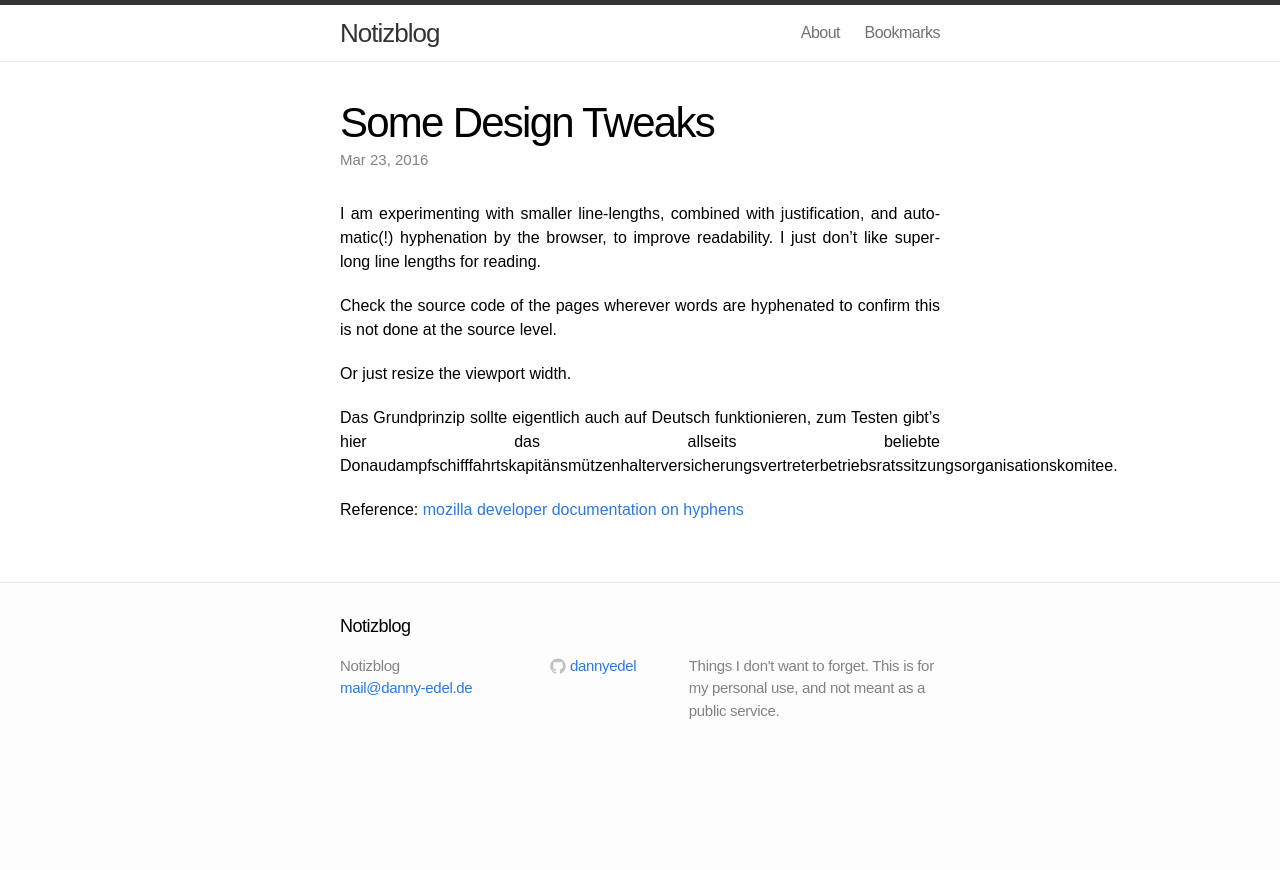
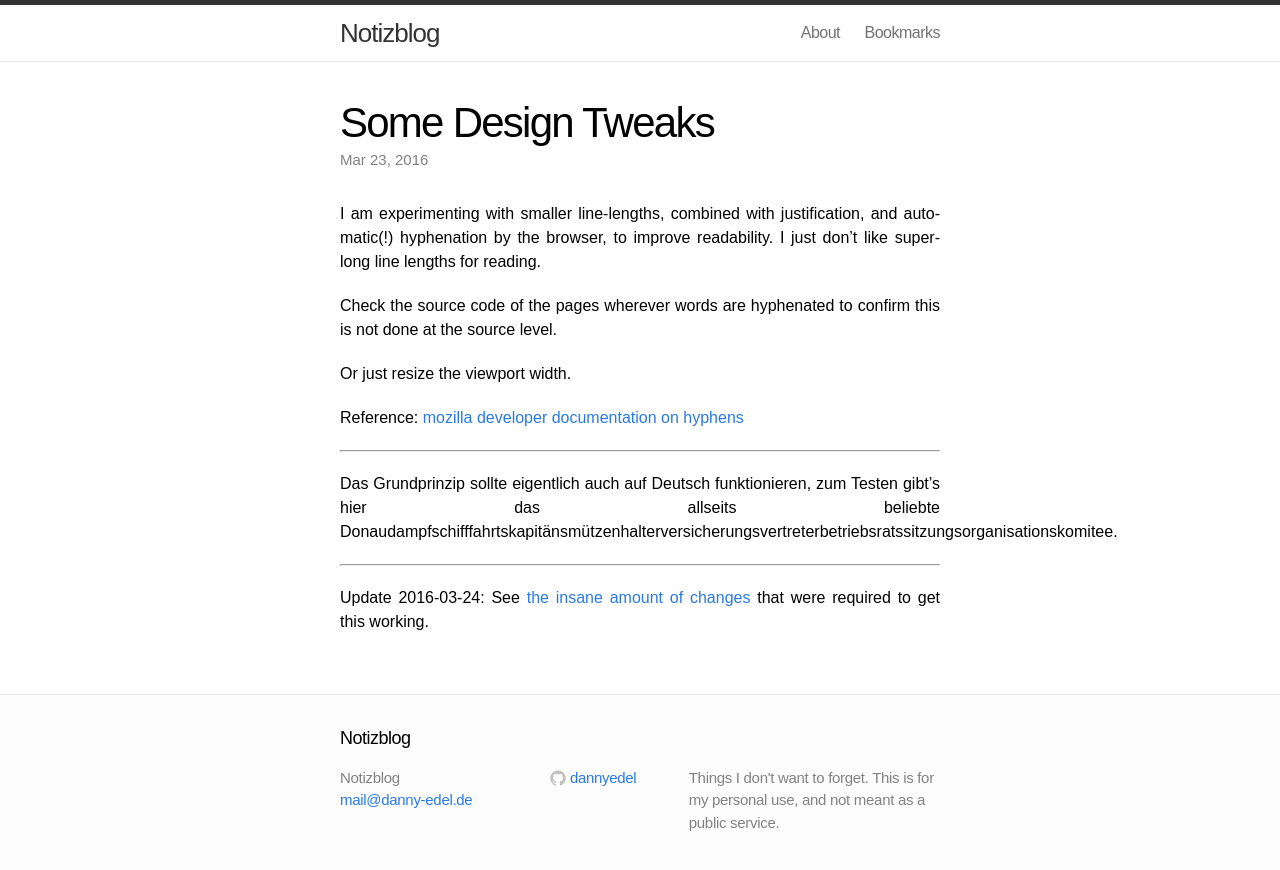
Before and after one commit to dannyedel/blog, a Jekyll site: the page built from _posts/2016-03-23-some-design-tweaks.md, in a window 1280 px wide. Shown: the top 870 px of the page. Built offline with Jekyll 4.4.1, drawn with Linux system fonts in a browser that asks for light colours.

Commit message:
link to changeset on github

```diff
--- a/_posts/2016-03-23-some-design-tweaks.md
+++ b/_posts/2016-03-23-some-design-tweaks.md
@@ -12,12 +12,20 @@ hyphenated to confirm this is not done at the source level.
 
 Or just resize the viewport width.
 
+Reference: [mozilla developer documentation on hyphens][1]
+
+-----
+
 {:lang="de"}
 Das Grundprinzip sollte eigentlich auch auf Deutsch funktionieren,
 zum Testen gibt's hier das allseits beliebte
 Donaudampfschifffahrtskapitänsmützenhalterversicherungsvertreterbetriebsratssitzungsorganisationskomitee.
 
-Reference: [mozilla developer documentation on hyphens][1]
+-----
+
+Update 2016-03-24:  See [the insane amount of changes][2] that
+were required to get this working.
 
 
 [1]: https://developer.mozilla.org/en/docs/Web/CSS/hyphens
+[2]: https://github.com/dannyedel/blog/commit/1205d203a307038417f7ea73bc0207cc3661eff3
```
